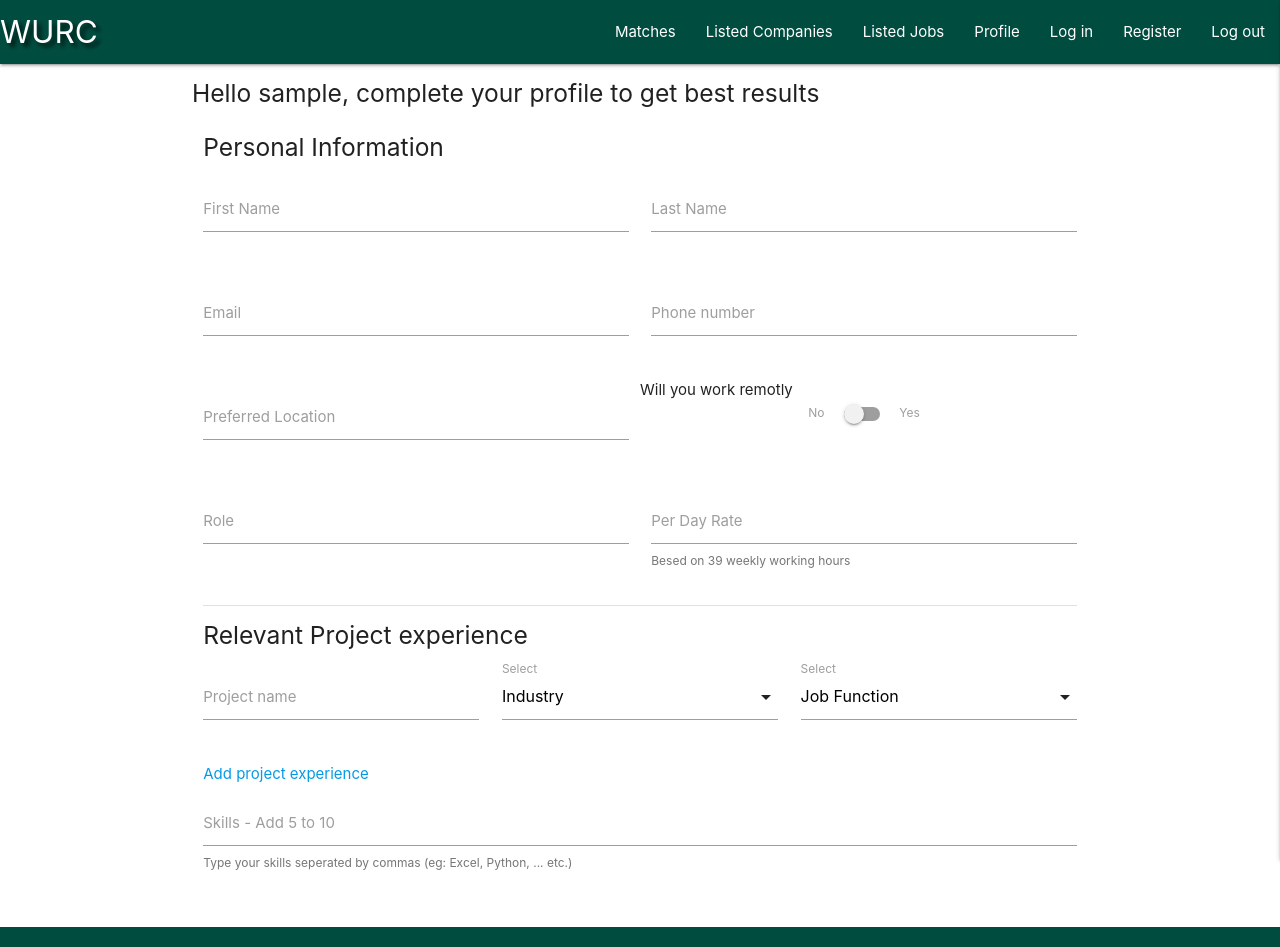
After one commit to AwsSG/wurc, a Flask app: a page that uses templates/base.html in a window 1280 px wide. The commit adds this page. Run offline with Flask 2, Linux system fonts and the light colour scheme; the visitor is signed in with stand-in values (Sample User, id 1); a database or web service that is not in the repository returns one stand-in record (values such as "Sample title"); some libraries are stand-ins or nearby versions.

Commit message:
Added fill profile template

```diff
--- a/run.py
+++ b/run.py
@@ -94,6 +94,17 @@ def log_out():
     return redirect(url_for("log_in"))
 
 
+@app.route("/fill_prof/<username>", methods=["GET", "POST"])
+def fill_prof(username):
+    # grab the session's user username from db
+    username = mongo.db.members.find_one(
+        {"username": session["user"]})["username"]
+    if session["user"]:
+        return render_template("fill_prof.html", username=username)
+
+    return redirect(url_for("login"))
+
+
 if __name__ == "__main__":
     app.run(host=os.environ.get("IP"),
             port=int(os.environ.get("PORT")),
--- a/static/css/style.css
+++ b/static/css/style.css
@@ -1,3 +1,13 @@
+  body {
+    display: flex;
+    min-height: 100vh;
+    flex-direction: column;
+  }
+
+  main {
+    flex: 1 0 auto;
+  }
+
 .txt-shadow {
     text-shadow: 4px 4px 4px rgba(0, 0, 0, 0.7);
 }
--- a/static/js/script.js
+++ b/static/js/script.js
@@ -1,3 +1,8 @@
-  $(document).ready(function(){
-    $('.sidenav').sidenav({edge: "right"});
-  });
+$(document).ready(function () {
+    $('.sidenav').sidenav({ edge: "right" });
+    $('.chips-placeholder').chips({
+        placeholder: 'Enter your top skills (press enter after each skill)',
+        secondaryPlaceholder: '+Tag',
+    });
+    $('select').formSelect();
+});
--- a/templates/base.html
+++ b/templates/base.html
@@ -14,7 +14,7 @@
 <body>
     <header>
         <!-- top navigation -->
-        <nav class="nav-extended deep-purple darken-2">
+        <nav class="nav-extended teal darken-4">
             <div class="nav-wrapper">
                 <a href="{{ url_for('getwurc') }}" class="brand-logo txt-shadow">WURC</a>
                 <a href="#" data-target="mobile-demo" class="sidenav-trigger right"><i
@@ -66,7 +66,7 @@
 
     </main>
 
-    <footer>
+    <footer class="page-footer teal darken-4">
 
     </footer>
     <script src="https://code.jquery.com/jquery-3.5.1.min.js"
--- /dev/null
+++ b/templates/fill_prof.html
@@ -0,0 +1,103 @@
+{% extends "base.html" %}
+{% block content %}
+
+<h5>Hello {{ username }}, complete your profile to get best results</h5>
+
+<div class="row">
+    <form class="col s12">
+        <!-- contact info -->
+        <h5>Personal Information</h5>
+        <div class="row">
+            <div class="input-field col s12 m6">
+                <input id="fname" name="fname" type="text" minlength="5" maxlength="15" pattern="^[a-zA-Z0-9]{5,15}$"
+                    class="validate" required>
+                <label for="fname">First Name</label>
+            </div>
+            <div class="input-field col s12 m6">
+                <input id="lname" name="lname" type="text" minlength="5" maxlength="15" pattern="^[a-zA-Z0-9]{5,15}$"
+                    class="validate" required>
+                <label for="lname">Last Name</label>
+            </div>
+        </div>
+        <div class="row">
+            <div class="input-field col s12 m6">
+                <input id="email" name="email" type="email" minlength="10" maxlength="20" class="validate">
+                <label for="email">Email</label>
+            </div>
+            <div class="input-field col s12 m6">
+                <input id="phone" name="phone" type="text" class="validate" minlength="5" maxlength="15"
+                    pattern="^[0-9]{5,15}$">
+                <label for="phone">Phone number</label>
+            </div>
+        </div>
+        <div class="row">
+            <div class="input-field col s12 m6">
+                <input id="location" name="location" type="text" class="validate" minlength="5" maxlength="15"
+                    pattern="^[a-zA-Z0-9]{5,15}$">
+                <label for="location">Preferred Location</label>
+            </div>
+            <span class="helper-text">Will you work remotly</span>
+            <div class="switch center-align">
+                <label>
+                    No
+                    <input type="checkbox">
+                    <span class="lever"></span>
+                    Yes
+                </label>
+            </div>
+        </div>
+        <div class="row">
+            <div class="input-field col s12 m6">
+                <input id="role" name="role" type="text" class="validate" minlength="5" maxlength="15"
+                    pattern="^[a-zA-Z0-9]{5,15}$">
+                <label for="role">Role</label>
+            </div>
+            <div class="input-field col s12 m6">
+                <input id="drate" name="drate" type="text" class="validate" minlength="2" maxlength="15"
+                    pattern="^[0-9]{2,15}$">
+                <label for="drate">Per Day Rate</label>
+                <span class="helper-text">Besed on 39 weekly working hours</span>
+            </div>
+        </div>
+        <div class="divider"></div>
+        <h5>Relevant Project experience</h5>
+        <!-- project experience 1 -->
+        <div class="row">
+            <div class="input-field col s12 m4">
+                <input id="proj_name1" name="proj_name1" type="text" class="validate" minlength="5" maxlength="30">
+                <label for="proj_name1">Project name</label>
+            </div>
+            <div class="input-field col s12 m4">
+                <select>
+                    <option value="" disabled selected>Industry</option>
+                    <option value="">Option 1</option>
+                </select>
+                <label>Select</label>
+            </div>
+            <div class="input-field col s12 m4">
+                <select>
+                    <option value="" disabled selected>Job Function</option>
+                    <option value="1">Option 1</option>
+                </select>
+                <label>Select</label>
+            </div>
+        </div>
+        <!-- dynamically add more input fields for more projects -->
+        <a href="#">Add project experience</a>
+        <!-- Skills -->
+        <div class="row">
+            <div class="input-field col s12">
+                <input id="skills" name="skills" type="text" class="validate">
+                <label for="skills">Skills - Add 5 to 10</label>
+                <span class="helper-text">Type your skills seperated by
+                    commas (eg: Excel, Python, ... etc.)</span>
+            </div>
+        </div>
+        <!-- qualifications -->
+        <!-- to be added later -->
+
+    </form>
+</div>
+
+
+{% endblock %}
--- a/templates/log_in.html
+++ b/templates/log_in.html
@@ -26,7 +26,7 @@
             </div>
             <!-- Log in -->
             <div class="row">
-                <button type="submit" class="col s12 btn-large deep-purple darken-2 txt-shadow">
+                <button type="submit" class="col s12 btn-large cyan darken-4 txt-shadow">
                     <i class="material-icons left">input</i> Log In
                 </button>
             </div>
@@ -38,7 +38,7 @@
     <div class="col s12">
         <p class="center-align">
             New here?
-            <a href="{{ url_for('register') }}" class="deep-purple-text text-darken-2">Register now!</a>
+            <a href="{{ url_for('register') }}" class="cyan-text text-darken-4">Register now!</a>
         </p>
     </div>
 </div>
--- a/templates/register.html
+++ b/templates/register.html
@@ -26,7 +26,7 @@
             </div>
             <!-- register -->
             <div class="row">
-                <button type="submit" class="col s12 btn-large deep-purple darken-2 txt-shadow">
+                <button type="submit" class="col s12 btn-large cyan darken-4 txt-shadow">
                     <i class="material-icons left">assignment_turned_in</i> Register
                 </button>
             </div>
@@ -38,7 +38,7 @@
     <div class="col s12">
         <p class="center-align">
             Already registered? Log In
-            <a href="{{ url_for('log_in') }}" class="deep-purple-text text-darken-2">here!</a>
+            <a href="{{ url_for('log_in') }}" class="cyan-text text-darken-4">here!</a>
         </p>
     </div>
 </div>
```
Also changed, not shown: templates/profile.html (+8 -0 lines).
